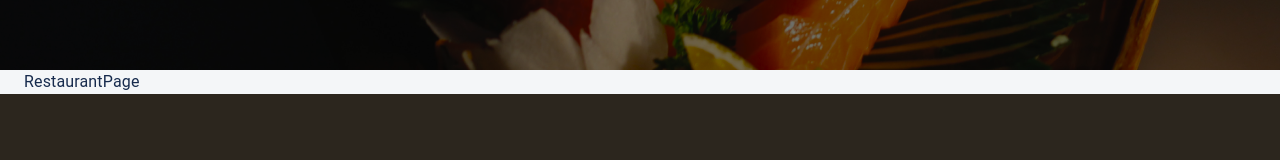
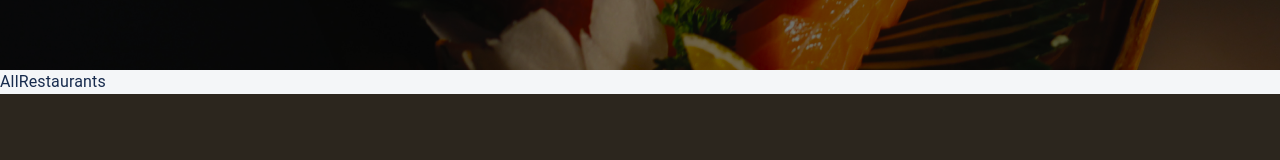
Before and after one commit to Muhammad-Yusuf-2766/papay-react, a React (Create React App) app: page /restaurant in a window 1280 px wide. Shown: the part 330-490 px from the top of the page. Built offline with nearby package versions, Linux system fonts and the light colour scheme.

Commit message:
feat: develop nested routing for restaurant screen

```diff
--- a/src/app/App.tsx
+++ b/src/app/App.tsx
@@ -1,14 +1,11 @@
 import React, { useState } from 'react';
-import { Box, Button, Container, Stack, Typography } from '@mui/material';
 import '../css/App.css';
 import '../css/navbar.css';
 import '../css/footer.css';
-import { RippleBadge } from './MaterialTheme/styled';
 import {
   BrowserRouter as Router,
   Switch,
   Route,
-  Link
 } from "react-router-dom";
 // import Users from './components/users';
 // import Dishes from './components/dishes';
--- /dev/null
+++ b/src/app/screens/RestaurantPage/allRestaurants.tsx
@@ -0,0 +1,5 @@
+import React from "react";
+
+export function AllRestaurants() {
+    return <div>AllRestaurants</div>
+}
--- /dev/null
+++ b/src/app/screens/RestaurantPage/chosenDish.tsx
@@ -0,0 +1,5 @@
+import React from "react";
+
+export function ChosenDish() {
+    return <div>ChosenDish</div>
+}
--- a/src/app/screens/RestaurantPage/index.tsx
+++ b/src/app/screens/RestaurantPage/index.tsx
@@ -1,8 +1,25 @@
-import { Container } from "@mui/material";
-import React from 'react';
+import React from "react";
+import { Route, Switch, useRouteMatch } from "react-router-dom";
+import { OneRestaurant } from "./oneRestaurant";
+import { ChosenDish } from "./chosenDish";
+import { AllRestaurants } from "./allRestaurants";
 
 export function RestaurantPage() {
-    return (
-        <Container>RestaurantPage</Container>
-    );
+    let restaurant = useRouteMatch();
+    console.log(restaurant);
+  return (
+    <div className="restaurant_page">
+      <Switch>
+        <Route path={`${restaurant.path}/dish/:dish_id`}>
+            <ChosenDish/>
+        </Route>
+        <Route path={`${restaurant.path}/:restaurant_id`}>
+            <OneRestaurant/>
+        </Route>
+        <Route path={`${restaurant.path}`}>
+            <AllRestaurants/>
+        </Route>
+      </Switch>
+    </div>
+  );
 }
--- /dev/null
+++ b/src/app/screens/RestaurantPage/oneRestaurant.tsx
@@ -0,0 +1,5 @@
+import React from "react";
+
+export function OneRestaurant() {
+    return <div>OneRestaurant</div>
+}
```
